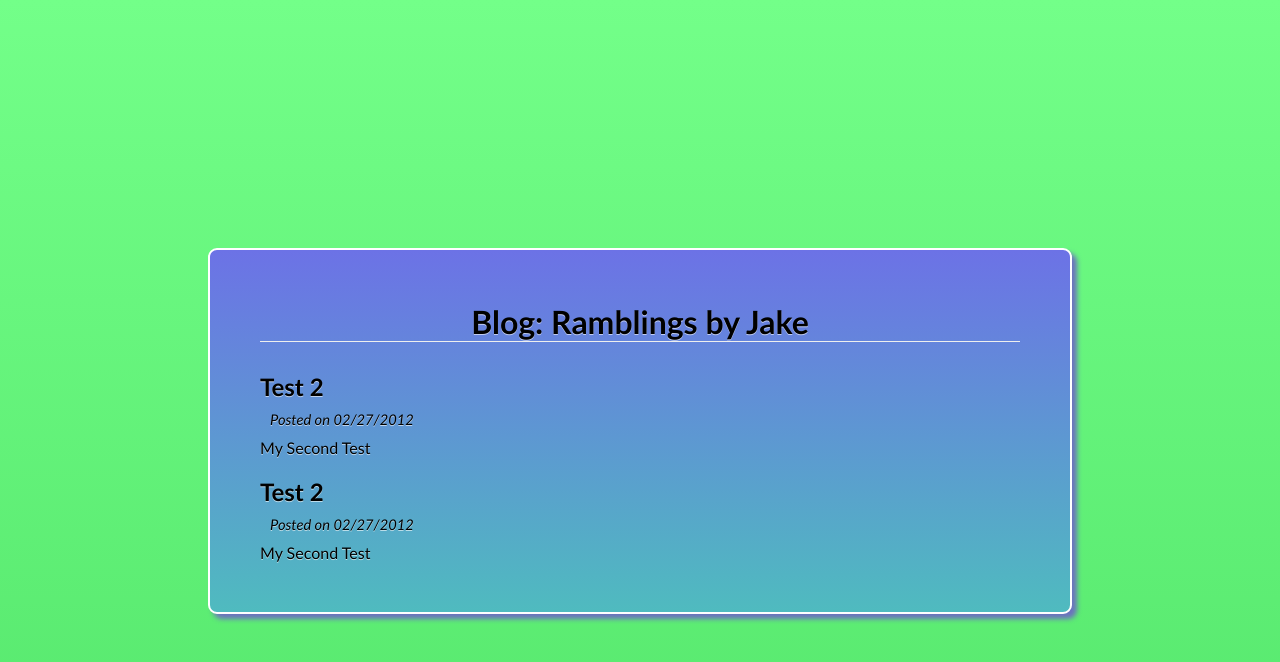
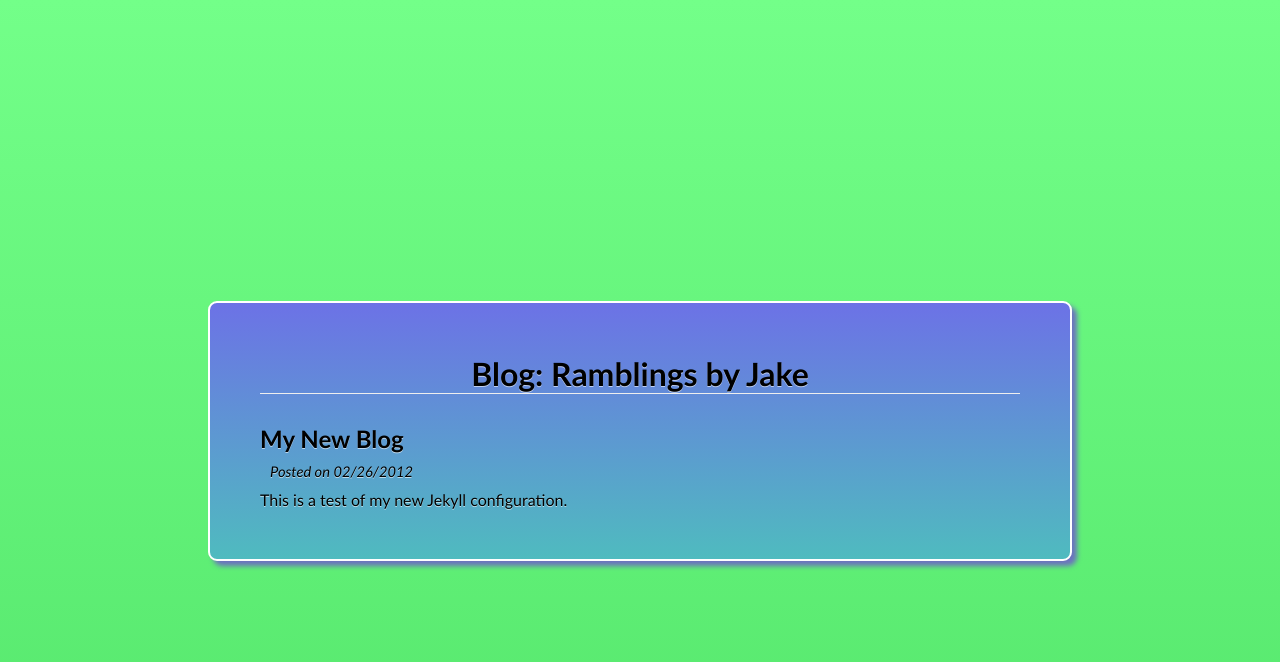
Before and after one commit to jhartz/jhartz.github.com, a Jekyll site: the page built from blog/index.html, in a window 1280 px wide. Shown: the top 662 px of the page. Built offline with Jekyll 4.4.1, drawn with Linux system fonts in a browser that asks for light colours; the list of posts is cut into pages by our own code.

Commit message:
Disabled pagination - waiting on https://github.com/mojombo/jekyll/pull/342

```diff
--- a/_config.yml
+++ b/_config.yml
@@ -1,3 +1,3 @@
 permalink: /blog/:categories/:year/:month/:day/:title.html
-paginate: 2
-paginate_path: "blog/page:num"
+#paginate: 10
+#paginate_path: "blog/page:num"
--- a/_posts/2012-02-27-test2.markdown
+++ /dev/null
@@ -1,6 +0,0 @@
----
-layout: "post"
-title: "Test 2"
-excerpt: "My Second Test"
----
-Hello!
--- a/_posts/2012-02-27-test3.markdown
+++ /dev/null
@@ -1,6 +0,0 @@
----
-layout: "post"
-title: "Test 2"
-excerpt: "My Second Test"
----
-Hello!
--- a/blog/index.html
+++ b/blog/index.html
@@ -3,7 +3,7 @@ layout: "post"
 title: "Ramblings by Jake"
 noextra: 1
 ---
-{% for post in paginator.posts %}
+{% for post in site.posts limit:10 %}
                 <article>
                     <h2><a href="{{ post.url | escape}}">{{ post.title | escape }}</a></h2>
                     <p class="timestamp">Posted on {{ post.date | date: '%m/%d/%Y' }}</p>
```
